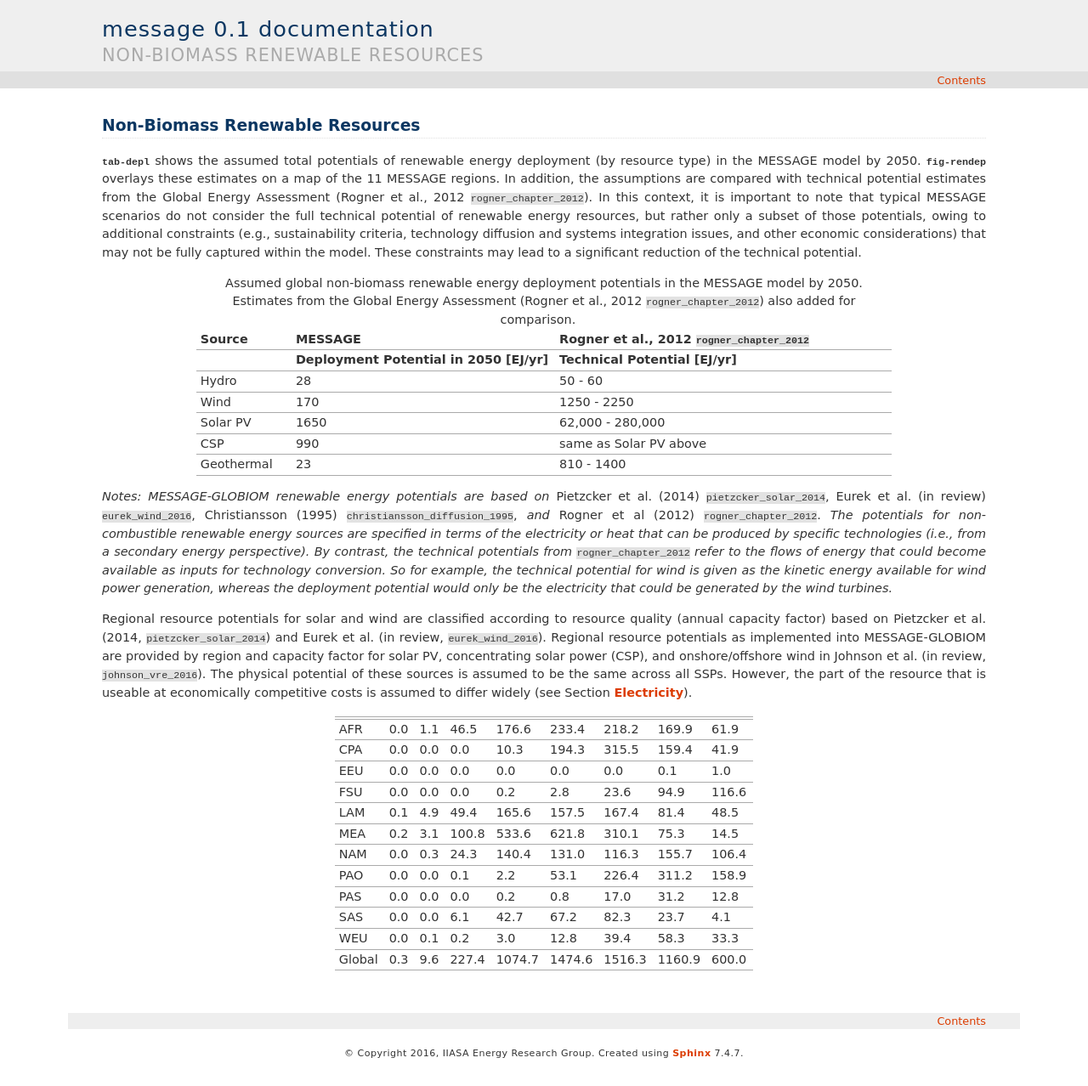
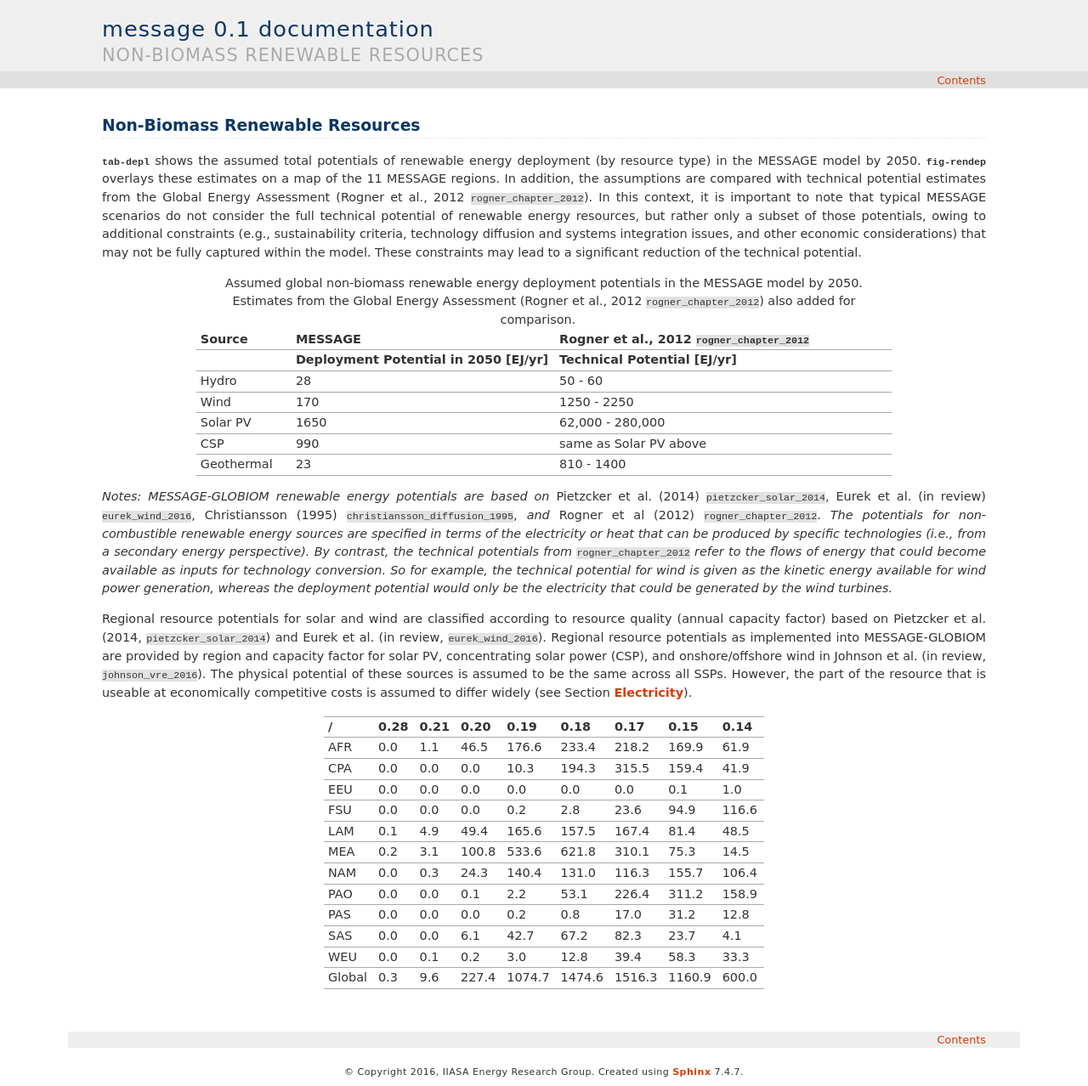
Before and after one commit to yiyi1991/message-ix-models, a Sphinx documentation site: the page built from doc/global/source/message_globiom/energy/resource/renewable.rst, in a window 1280 px wide. Shown: the whole page at 85% size. Built offline with Sphinx 7.4.7, drawn with Linux system fonts in a browser that asks for light colours; pages that are not in the unit, such as notebooks, are missing from menus; cross-references to code outside the pages are shown as plain code; before the commit the page ends 1257 px from its top, so only the background shows below that.

Commit message:
Update renewable.rst

```diff
--- a/doc/global/source/message_globiom/energy/resource/renewable.rst
+++ b/doc/global/source/message_globiom/energy/resource/renewable.rst
@@ -42,7 +42,7 @@ the part of the resource that is useable at economically competitive costs is as
 ======  ======  ======  ======  ======  ======  ======  ======  ======
                  Capacity Factor (fraction of year)
 ----------------------------------------------------------------------
-        0.28    0.21    0.20	  0.19    0.18    0.17    0.15   0.14
+ /      0.28    0.21    0.20	  0.19    0.18    0.17    0.15    0.14
 ======  ======  ======  ======  ======  ======  ======  ======  ======
 AFR     0.0     1.1     46.5    176.6   233.4   218.2   169.9   61.9
 CPA     0.0     0.0     0.0     10.3    194.3   315.5   159.4   41.9
```
